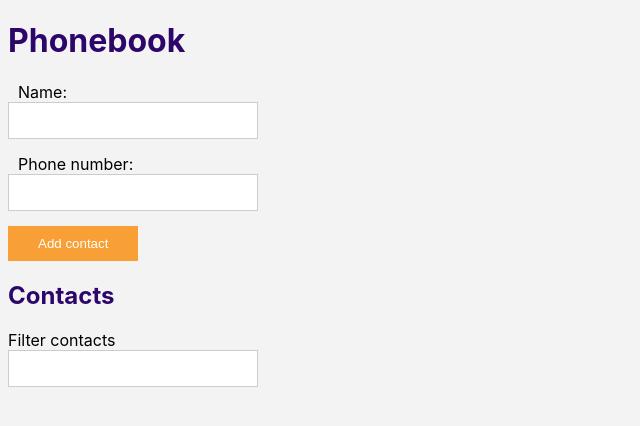
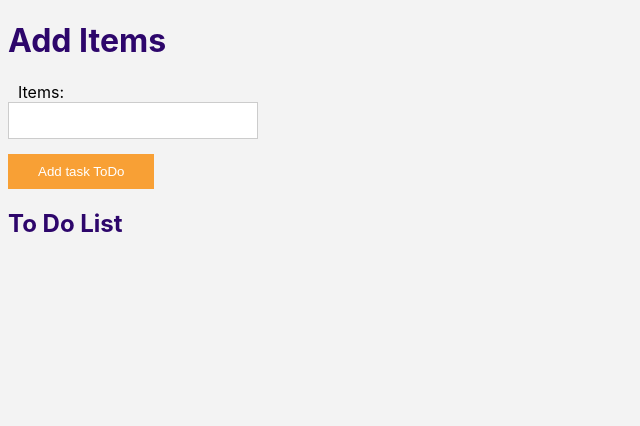
Before and after one commit to OlhaLu/goit-react-hw-06-phonebook, a React (Create React App) app: page / in a window 1280 px wide. Shown: the top 426 px of the page, without its empty margins (0-640 px from the left). Built offline with nearby package versions, Linux system fonts and the light colour scheme.

Commit message:
Add components createTask, List

```diff
--- a/package.json
+++ b/package.json
@@ -1,5 +1,5 @@
 {
-  "name": "goit-react-hw-06-phonebook",
+  "name": "react-dynamic-app",
   "version": "0.1.0",
   "private": true,
   "dependencies": {
--- a/src/App.js
+++ b/src/App.js
@@ -1,21 +1,19 @@
 import React, { useState, useEffect, useReducer, useMemo } from 'react';
 import shortid from 'shortid';
 import localStorage from './localStorage';
+import CreateTask from './components/CreateTask';
+import TaskList from './components/TaskList';
 
-import ContactForm from './components/ContactForm';
-import ContactFilter from './components/ContactFilter';
-import ContactList from './components/ContactList';
+const taskReducer = (state = [], { type, payload }) => {
+  switch (type) {
+    case 'ADD_TASK':
+      return [...state, payload.todo];
 
-const contactReducer = (state = [], { type, payload }) => {
-  switch (type) {
-    case 'ADD_CONTACT':
-      return [...state, payload.contact];
-
-    case 'REMOVE_CONTACT':
-      return state.filter(contact => contact.id !== payload.id);
+    case 'REMOVE_TASK':
+      return state.filter(todo => todo.id !== payload.id);
 
     case 'SET_STORAGE':
-      return payload.contacts;
+      return payload.todos;
 
     default:
       return state;
@@ -23,77 +21,61 @@ const contactReducer = (state = [], { type, payload }) => {
 };
 
 function App() {
-  const [contacts, dispatch] = useReducer(contactReducer, []);
+  const [todos, dispatch] = useReducer(taskReducer, []);
 
   useEffect(() => {
-    const contacts = localStorage.getLocalStorage('contacts');
-    if (contacts) {
+    const todos = localStorage.getLocalStorage('todos');
+    if (todos) {
       dispatch({
         type: 'SET_STORAGE',
         payload: {
-          contacts,
+          todos,
         },
       });
     }
   }, []);
 
   useEffect(() => {
-    localStorage.saveLocalStorage('contacts', contacts);
-  }, [contacts]);
+    localStorage.saveLocalStorage('todos', todos);
+  }, [todos]);
 
-  const addContact = ({ name, number }) => {
-    const contact = {
+  const addTask = ({ name }) => {
+    const todo = {
       id: shortid.generate(),
       name,
-      number,
     };
 
     dispatch({
-      type: 'ADD_CONTACT',
+      type: 'ADD_TASK',
       payload: {
-        contact,
+        todo,
       },
     });
-
-    if (!contact.name || !contact.number) {
-      alert('Please input name and number');
-      return;
-    }
-
-    const findUniqName = contacts.find(user => user.name === contact.name);
-
-    if (findUniqName) {
-      alert(`${contact.name} is alredy in contacts`);
-      return;
-    }
   };
 
-  const removeContact = id => {
+  const removeTask = id => {
     dispatch({
-      type: 'REMOVE_CONTACT',
+      type: 'REMOVE_TASK',
       payload: {
         id,
       },
     });
   };
 
-  const [filter, setFilter] = useState('');
+  const [filter] = useState('');
 
-  const onChangeFilter = e => setFilter(e.target.value);
-
-  const contactsFilter = useMemo(() => {
-    return contacts.filter(contact =>
-      contact.name.toLowerCase().includes(filter.toLowerCase()),
+  const todosFilter = useMemo(() => {
+    return todos.filter(todo =>
+      todo.name.toLowerCase().includes(filter.toLowerCase()),
     );
-  }, [contacts, filter]);
+  }, [todos, filter]);
 
   return (
     <>
-      <h1>Phonebook</h1>
-      <ContactForm addContact={addContact} />
-      <h2>Contacts</h2>
-      <ContactFilter value={filter} onChange={onChangeFilter} />
-      <ContactList contacts={contactsFilter} removeContact={removeContact} />
+      <h1>Add Items</h1>
+      <CreateTask addTask={addTask} />
+      <h2>To Do List</h2>
+      <TaskList todos={todosFilter} removeTask={removeTask} />
     </>
   );
 }
--- a/src/components/ContactFilter.js
+++ /dev/null
@@ -1,16 +0,0 @@
-import React from 'react';
-import T from 'prop-types';
-
-const ContactFilter = ({ value, onChange }) => (
-  <label>
-    Filter contacts
-    <input type="text" value={value} onChange={onChange} />
-  </label>
-);
-
-ContactFilter.propTypes = {
-  value: T.string.isRequired,
-  onChange: T.func.isRequired,
-};
-
-export default ContactFilter;
--- a/src/components/ContactForm.js
+++ /dev/null
@@ -1,58 +0,0 @@
-import React, { useState, useRef } from 'react';
-import T from 'prop-types';
-import shortid from 'shortid';
-
-const ContactForm = ({ addContact }) => {
-  const [name, setName] = useState('');
-  const nameID = useRef(shortid.generate());
-
-  const onChangeName = e => {
-    const name = e.target.value;
-    setName(name);
-  };
-
-  const [number, setNumber] = useState('');
-  const numberID = useRef(shortid.generate());
-
-  const onChangeNumber = e => {
-    const number = e.target.value;
-    setNumber(number);
-  };
-
-  const onSubmit = e => {
-    e.preventDefault();
-    addContact({ name, number });
-
-    setName('');
-    setNumber('');
-  };
-
-  return (
-    <form onSubmit={onSubmit}>
-      <span>Name: </span>
-      <input
-        type="text"
-        name="name"
-        onChange={onChangeName}
-        id={nameID.current}
-        value={name}
-      />
-
-      <span>Phone number: </span>
-      <input
-        type="number"
-        name="number"
-        onChange={onChangeNumber}
-        id={numberID.current}
-        value={number}
-      />
-      <button type="submit">Add contact</button>
-    </form>
-  );
-};
-
-ContactForm.propTypes = {
-  addContact: T.func.isRequired,
-};
-
-export default ContactForm;
--- a/src/components/ContactList.js
+++ /dev/null
@@ -1,30 +0,0 @@
-import React from 'react';
-import T from 'prop-types';
-
-const ContactList = ({ contacts, removeContact }) => (
-  <ul>
-    {contacts.map(contact => (
-      <li key={contact.id}>
-        <span>Name : {contact.name}</span>
-        <span>Number : {contact.number}</span>
-        <button type="button" onClick={() => removeContact(contact.id)}>
-          Delete
-        </button>
-      </li>
-    ))}
-  </ul>
-);
-
-ContactList.propTypes = {
-  contacts: T.arrayOf(
-    T.shape({
-      id: T.string.isRequired,
-      name: T.string,
-      number: T.string,
-    }),
-  ).isRequired,
-
-  removeContact: T.func.isRequired,
-};
-
-export default ContactList;
--- /dev/null
+++ b/src/components/CreateTask.js
@@ -0,0 +1,41 @@
+import React, { useState, useRef } from 'react';
+import T from 'prop-types';
+import shortid from 'shortid';
+
+const CreateTask = ({ addTask }) => {
+  const [name, setName] = useState('');
+  const nameID = useRef(shortid.generate());
+
+  const onChangeName = e => {
+    const changeName = e.target.value;
+    setName(changeName);
+  };
+
+  const onSubmit = e => {
+    e.preventDefault();
+    addTask({ name });
+
+    setName('');
+  };
+
+  return (
+    <form onSubmit={onSubmit}>
+      <span>Items: </span>
+      <input
+        type="text"
+        name="name"
+        onChange={onChangeName}
+        id={nameID.current}
+        value={name}
+      />
+
+      <button type="submit">Add task ToDo</button>
+    </form>
+  );
+};
+
+CreateTask.propTypes = {
+  addTask: T.func.isRequired,
+};
+
+export default CreateTask;
--- /dev/null
+++ b/src/components/TaskList.js
@@ -0,0 +1,28 @@
+import React from 'react';
+import T from 'prop-types';
+
+const TaskList = ({ todos, removeTask }) => (
+  <ul>
+    {todos.map(todo => (
+      <li key={todo.id}>
+        <span>{todo.name}</span>
+        <button type="button" onClick={() => removeTask(todo.id)}>
+          Delete
+        </button>
+      </li>
+    ))}
+  </ul>
+);
+
+TaskList.propTypes = {
+  todos: T.arrayOf(
+    T.shape({
+      id: T.string.isRequired,
+      name: T.string,
+    }),
+  ).isRequired,
+
+  removeTask: T.func.isRequired,
+};
+
+export default TaskList;
```
Also changed, not shown: 1 other file (tests, documents, lock files or other folders).
